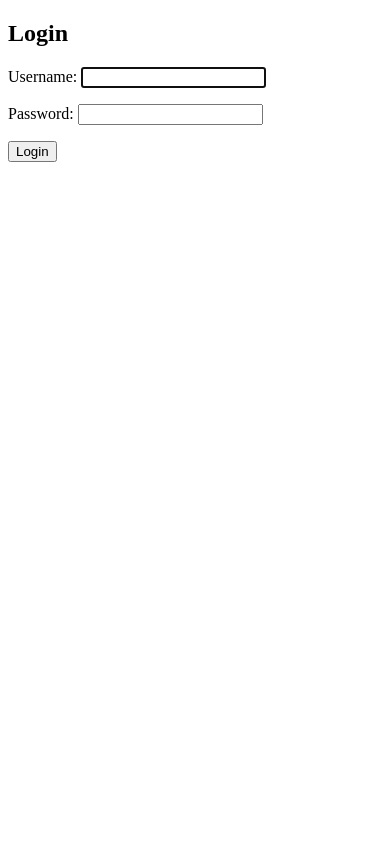
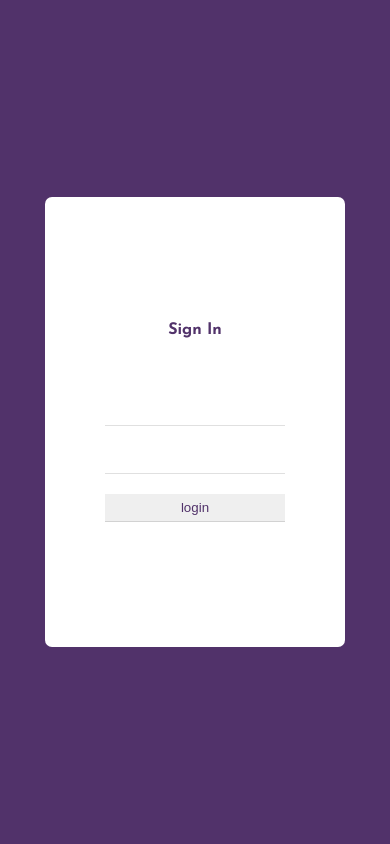
Before and after one commit to DefCon-007/assimilationWebApp, a Django app: page /accounts/login/ in a window 390 px wide. Run offline with Django 3.2, Linux system fonts and the light colour scheme.

Commit message:
Adds homepage and login for webview

```diff
--- a/assimilation/settings.py
+++ b/assimilation/settings.py
@@ -118,7 +118,8 @@ USE_L10N = True
 
 USE_TZ = True
 
-
+LOGIN_REDIRECT_URL = "index"
+LOGIN_URL = "login"
 # Static files (CSS, JavaScript, Images)
 # https://docs.djangoproject.com/en/2.0/howto/static-files/
 
--- a/webview/templates/registration/login.html
+++ b/webview/templates/registration/login.html
@@ -1,17 +1,243 @@
 <!DOCTYPE html>
-<html lang="en">
+<html lang="en" >
+
 <head>
-    <meta charset="UTF-8">
-    <title>Login</title>
+  <meta charset="UTF-8">
+  <title>Login Page</title>
+
+      <script src="https://cdnjs.cloudflare.com/ajax/libs/sweetalert/2.1.0/sweetalert.min.js"></script>
+    <style>
+        @import url("https://fonts.googleapis.com/css?family=Josefin+Sans:100,300,400,600,700");
+
+body {
+  position: relative;
+  height: 100vh;
+  background-color: #51326a;
+  margin: 0;
+  font-family: "Josefin Sans", sans-serif;
+}
+
+::-webkit-input-placeholder {
+  /* Chrome/Opera/Safari */
+  color: rgba(0, 0, 0, 0.38);
+  font-weight: 500;
+}
+::-moz-placeholder {
+  /* Firefox 19+ */
+  color: rgba(0, 0, 0, 0.38);
+  font-weight: 500;
+}
+:-ms-input-placeholder {
+  /* IE 10+ */
+  color: rgba(0, 0, 0, 0.38);
+  font-weight: 500;
+}
+:-moz-placeholder {
+  /* Firefox 18- */
+  color: rgba(0, 0, 0, 0.38);
+  font-weight: 500;
+}
+
+.login-screen {
+  position: absolute;
+  top: 50%;
+  left: 50%;
+  width: 800px;
+  height: 450px;
+  margin: -225px 0 0 -400px;
+  background-color: #fff;
+  border-radius: 7px;
+}
+
+.login-screen .left-item,
+.login-screen .right-item {
+  width: 40%;
+  height: 100%;
+  float: left;
+}
+
+.login-screen .right-item {
+  position: relative;
+  width: 60%;
+  border-bottom-right-radius: 7px;
+  border-top-right-radius: 7px;
+  background-image: url(https://images.pexels.com/photos/461064/pexels-photo-461064.jpeg?auto=compress&cs=tinysrgb&dpr=2&h=750&w=1260);
+  background-size: cover;
+  background-repeat: no-repeat;
+  background-position: center;
+  z-index: 1;
+}
+
+.login-screen .right-item:before {
+  position: absolute;
+  z-index: -1;
+  top: 0;
+  right: 0;
+  bottom: 0;
+  left: 0;
+
+  content: "";
+
+  opacity: 0.8;
+  border-bottom-right-radius: 7px;
+  border-top-right-radius: 7px;
+  background-image: -moz-linear-gradient(45deg, #51326a 0%, #c24581 100%);
+  background-image: -webkit-linear-gradient(45deg, #51326a 0%, #c24581 100%);
+  background-image: -ms-linear-gradient(45deg, #51326a 0%, #c24581 100%);
+}
+
+.login-screen .left-item .login-panel {
+  position: relative;
+  display: table;
+  width: 100%;
+  height: 100%;
+}
+
+.login-screen .left-item .login-panel .inner-login-panel {
+  display: table-cell;
+  vertical-align: middle;
+}
+
+.login-screen .left-item .login-panel .inner-login-panel .content-panel {
+  padding: 0 60px;
+  text-align: center;
+}
+
+.login-screen .left-item .login-panel .inner-login-panel .content-panel .title {
+  margin: 0 0 40px 0;
+  font-size: 1em;
+  color: #51326a;
+}
+
+.login-screen .left-item .login-panel .inner-login-panel .content-panel input {
+  border: 0;
+  border-bottom: 1px solid rgba(0, 0, 0, 0.12);
+  outline: none;
+  width: 100%;
+  padding: 6px 0;
+  color: #51326a;
+  font-weight: 500;
+}
+
+.login-screen
+  .left-item
+  .login-panel
+  .inner-login-panel
+  .content-panel
+  input
+  + input {
+  margin-top: 20px;
+}
+
+.login-screen .left-item .login-panel .inner-login-panel .content-panel button {
+  background-color: #51326a;
+  border: 0;
+  outline: none;
+  color: #fff;
+
+  padding: 12px 15px;
+  font-weight: 500;
+  border-radius: 2px;
+  width: 100%;
+  margin-top: 40px;
+  box-shadow: 0px 17px 10px -10px rgba(0, 0, 0, 0.3);
+  cursor: pointer;
+}
+
+.login-screen .right-item .slider-panel {
+  display: table;
+  width: 100%;
+  height: 100%;
+  text-align: center;
+  color: #fff;
+}
+
+.login-screen .right-item .slider-panel .inner-slider-panel {
+  display: table-cell;
+  vertical-align: middle;
+}
+
+.login-screen .right-item .slider-panel .inner-slider-panel h1 {
+  margin: 0 0 7px 0;
+
+}
+
+.login-screen .right-item .slider-panel .inner-slider-panel p {
+  margin: 0;
+
+  font-size: 13px;
+  opacity: 0.7;
+}
+
+/* Responsive */
+@media (max-width: 768px) {
+  .login-screen {
+    width: 700px;
+    margin: -225px 0 0 -350px;
+  }
+}
+
+@media (max-width: 767px) {
+  .login-screen {
+    width: 300px;
+    margin: -225px 0 0 -150px;
+  }
+  .login-screen .right-item {
+    display: none;
+  }
+  .login-screen .left-item {
+    width: 100%;
+  }
+}
+
+    </style>
 </head>
+
 <body>
 
-<h2>Login</h2>
-<form method="post">
-  {% csrf_token %}
-  {{ form.as_p }}
-  <button type="submit">Login</button>
-</form>
+{% if form.errors %}
+<script type="text/javascript">
+           swal({
+                      title: "Error",
+                      text: "Invalid username/password",
+                      icon: "error",
+                      button: "Get me back!",
+                    });
+           </script>
+{% endif %}
+
+  <div class="login-screen">
+  <div class="left-item">
+    <div class="login-panel">
+      <div class="inner-login-panel">
+        <div class="content-panel">
+          <h3 class="title">Sign In</h3>
+         <form method="post" action="{% url 'login' %}">
+             {% csrf_token %}
+             {{ form.username }}
+             {{ form.password }}
+{#            <input type="text" placeholder="Username" name="user" />#}
+{#            <input type="password" placeholder="Passwords" name="password" />#}
+             <input type="submit" value="login" />
+             <input type="hidden" name="next" value="{{ next }}" />
+          </form>
+        </div>
+      </div>
+    </div>
+  </div>
+
+  <div class="right-item">
+    <div class="slider-panel">
+      <div class="inner-slider-panel">
+{#        <img src="{{ url_for('static',filename='fblogo.png') }}">#}
+        <p>Sign in to access your account.</p>
+      </div>
+    </div>
+  </div>
+</div>
+
+
 
 </body>
+
 </html>
--- /dev/null
+++ b/webview/templates/webview/index.html
@@ -0,0 +1 @@
+{% extends 'webview/base.html' %}
```
Also changed, not shown: webview/templates/webview/base.html (added, +79 -0 lines), webview/templates/webview/createevent.html (+1 -19 lines), webview/views.py (+12 -2 lines), webview/static/webview/kgplogo.png (added).
